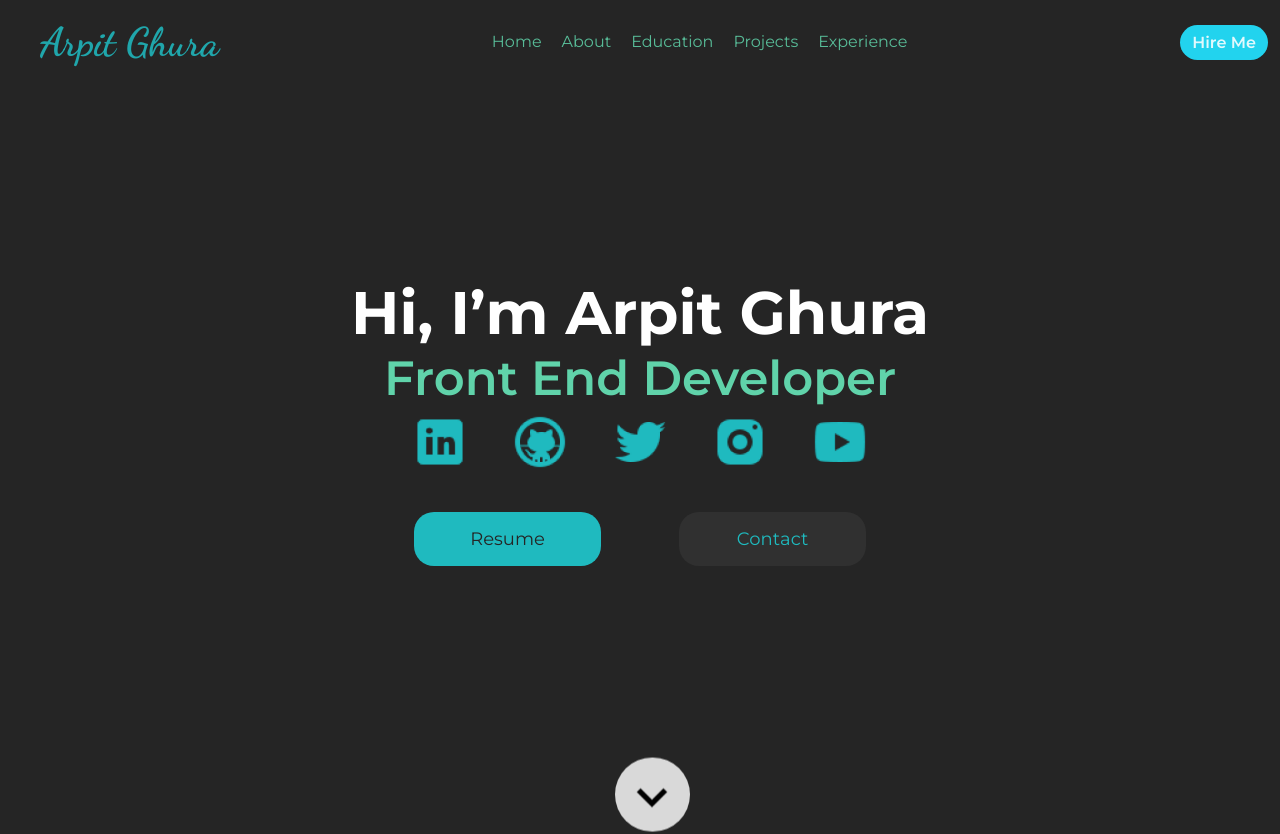
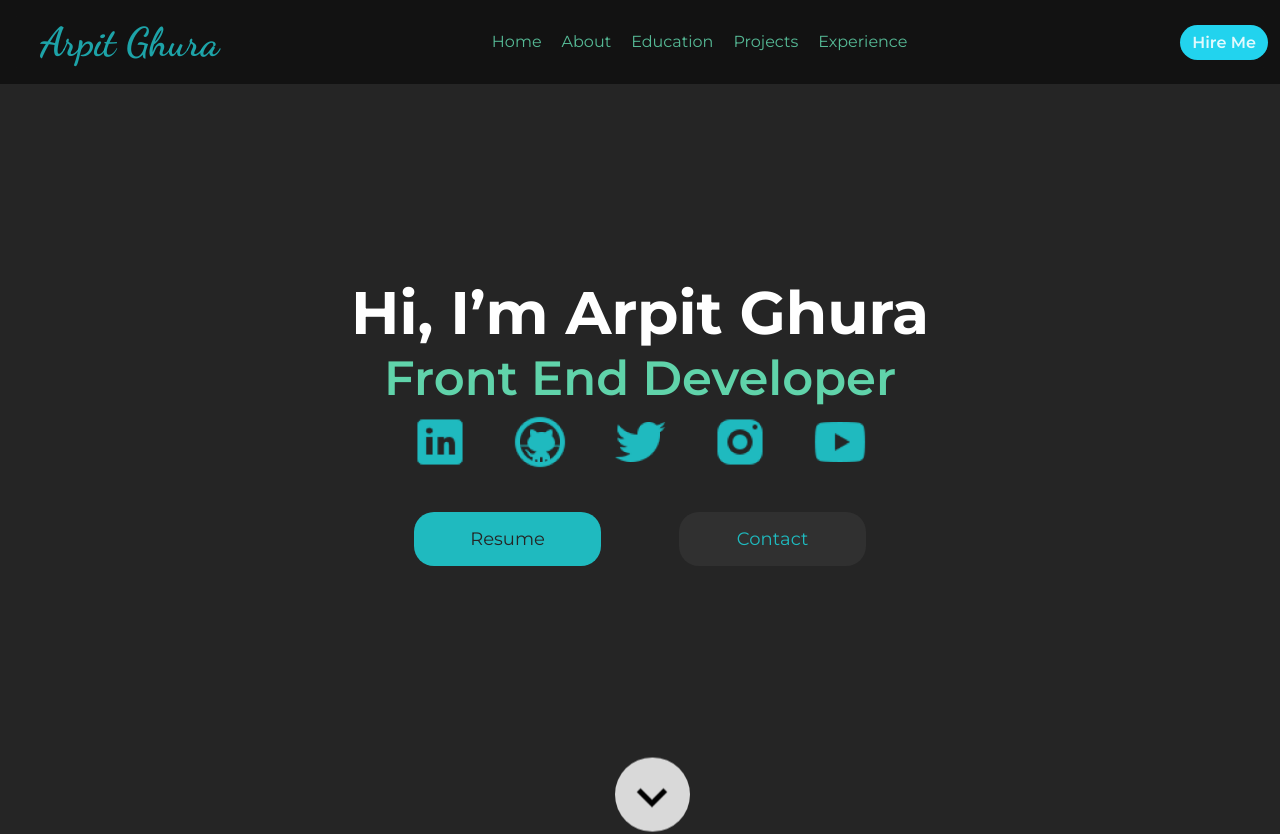
Before and after one commit to arpitghura/arpitghura.github.io, a React (Create React App) app: page / in a window 1280 px wide. Shown: the top 834 px of the page. Built offline with nearby package versions, Linux system fonts and the light colour scheme.

Commit message:
added blur effect in navbar

```diff
--- a/src/pages/Navbar.jsx
+++ b/src/pages/Navbar.jsx
@@ -1,4 +1,5 @@
 import React, { useEffect, useState } from 'react'
+import '../styles/utility.css'
 
 const Navbar = () => {
 
@@ -19,7 +20,7 @@ const Navbar = () => {
   }, [scrollState])
 
   return (
-    <header className={`flex flex-row sm:gap-5 items-center justify-between py-3 pl-10 pr-3 sm:top-auto top-0 sticky z-50 ${scrollState ? "bg-gray_900" : "bg-gray_900_02"}`}>
+    <header className='flex flex-row sm:gap-5 items-center justify-between py-3 pl-10 pr-3 sm:top-auto top-0 sticky z-50  blurNav'>
       <a href="/"
         className="font-dancingscript text-[2.5rem] text-cyan_400_dd"
       >
--- /dev/null
+++ b/src/styles/utility.css
@@ -0,0 +1,4 @@
+.blurNav{
+    background-color: rgba(0,0,0,0.5);
+    backdrop-filter: blur(8px);
+}
```
